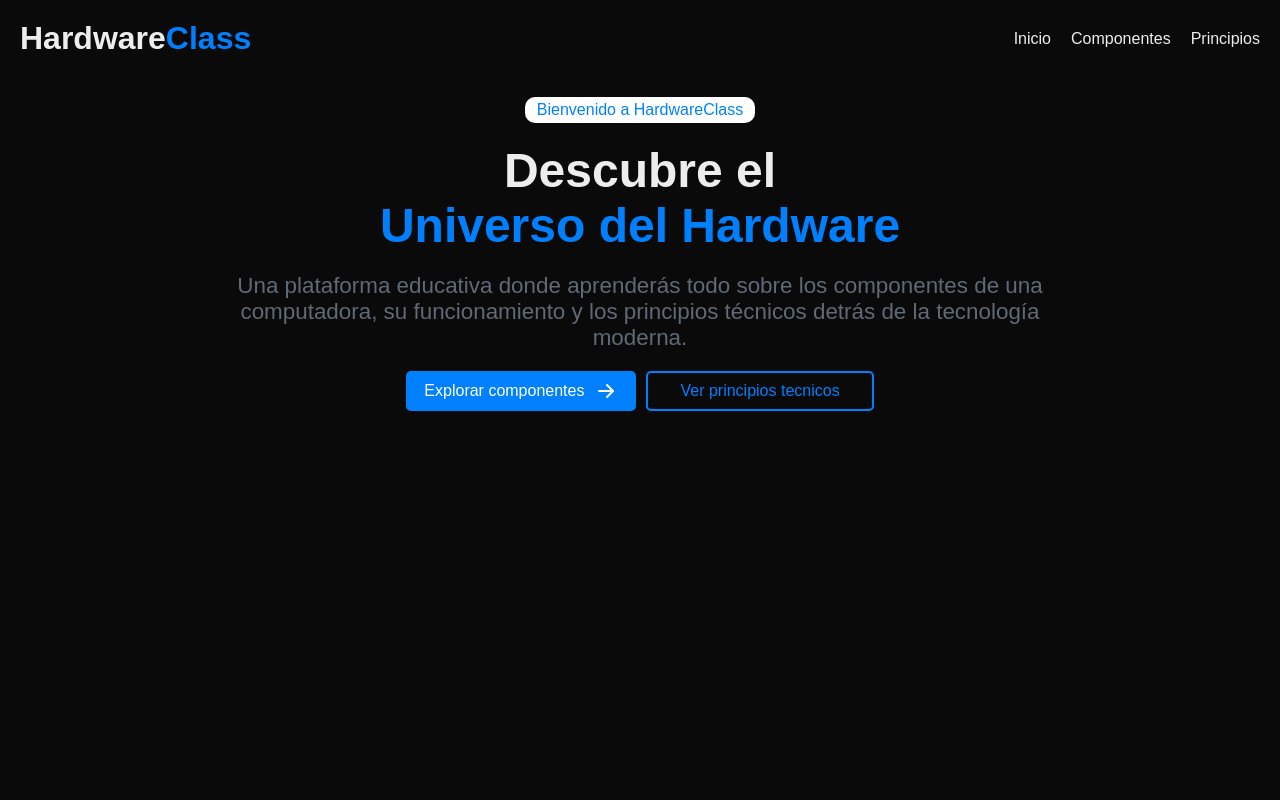
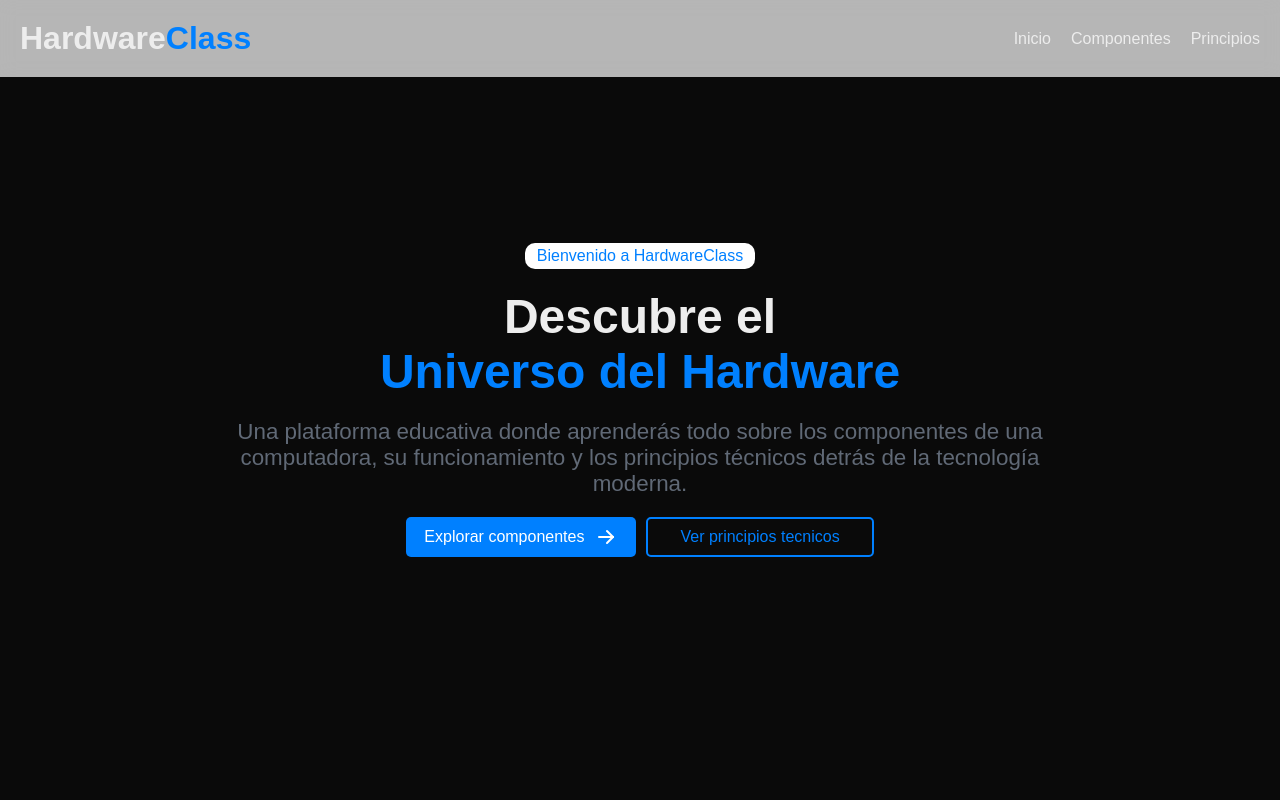
Before and after one commit to OrlandoTellez/hardware-web, a Next.js app: page / in a window 1280 px wide. Shown: the top 800 px of the page. Built offline with nearby package versions, Linux system fonts and the light colour scheme.

Commit message:
style(ui): estilizar header y que su posición sea fixed

```diff
--- a/src/components/Header.module.css
+++ b/src/components/Header.module.css
@@ -1,7 +1,13 @@
 .header{
+    width: 100%;
     display: flex;
     justify-content: space-between;
     padding: 20px;
+    position: fixed;
+    background: white;
+    background-color: rgb(255 255 255 / 70%);
+    backdrop-filter: blur(10px);
+    z-index: 20;
 }
 
 .nav{
--- a/src/sections/Hero.module.css
+++ b/src/sections/Hero.module.css
@@ -2,6 +2,8 @@
   padding: 20px;
   width: 100%;
   height: 100vh;
+  display: grid;
+  place-items: center;
 }
 
 .article {
```
